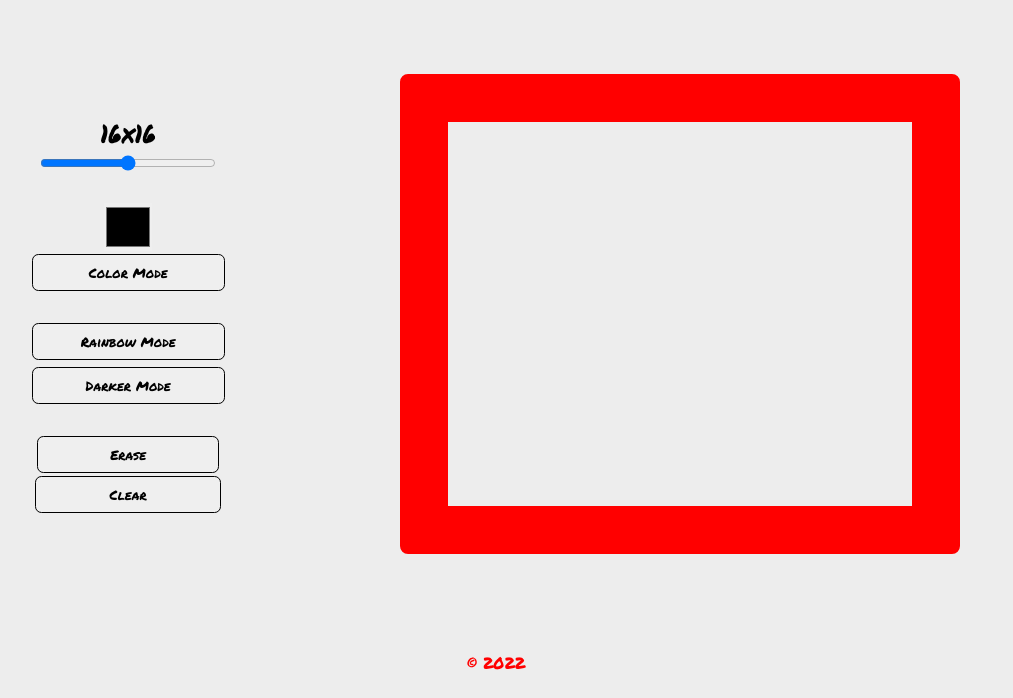
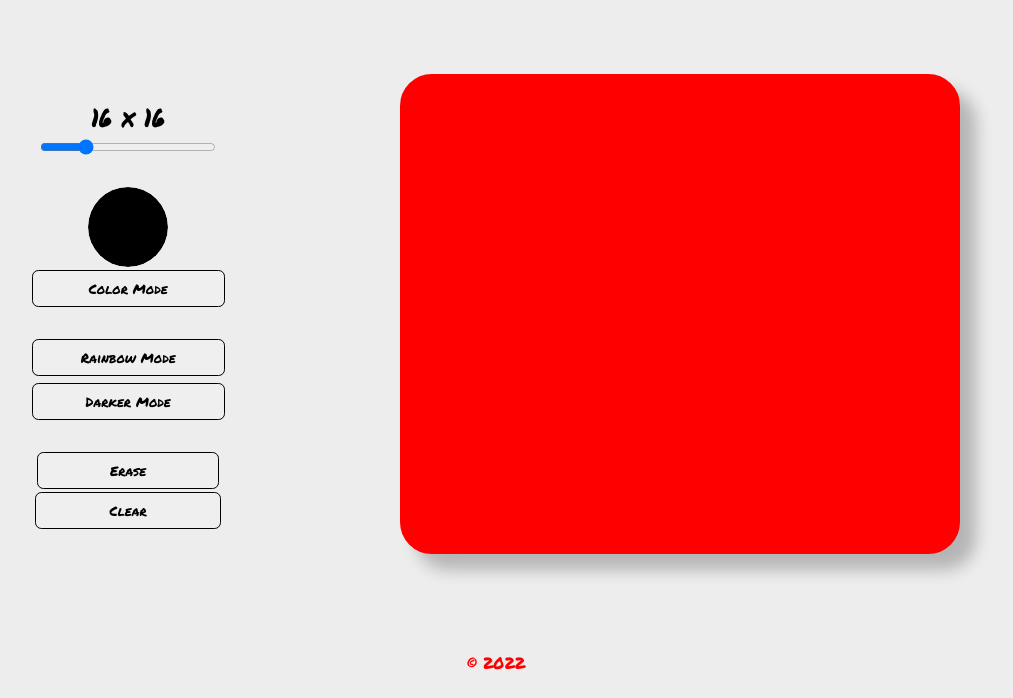
Before and after one commit to Ahmed-Mohadin/etch-a-sketch, a plain HTML site: page index.html in a window 1280 px wide. Shown: the part 102-800 px from the top of the page, without its empty margins (144-1157 px from the left). Drawn offline with Linux system fonts and the light colour scheme.

Commit message:
ui design

```diff
--- a/index.html
+++ b/index.html
@@ -16,22 +16,22 @@
 
         </div>
         <div class="controls">
-            <!-- <div class="grid-size"> -->
-                <p>16x16 </p>
-                <input type="range" minlength="16" maxlength="64">
-            <!-- </div> -->
-            <!-- <div class="pick-color"> -->
-                <input type="color">
-                <button type="button" class="color-mode">Color Mode</button>
-            <!-- </div> -->
-            <!-- <div class="random-color"> -->
-                <button type="button" class="rainbow-mode">Rainbow Mode</button>
-                <button type="button" class="darker-mode">Darker Mode</button>
-            <!-- </div> -->
-            <!-- <div class="erase-clear"> -->
-                <button type="button" class="erase">Erase</button>
-                <button type="button" class="clear">Clear</button>
-            <!-- </div> -->
+            <div class="grid-size">
+                <label for="input-range">16 x 16</label>
+                <input type="range" id="input-range" name="input-range" min="1" max="64" value="16">
+            </div>
+            <div class="pick-color">
+                <input type="color" id="input-color" name="input-color">
+                <button type="button" class="btn-color">Color Mode</button>
+            </div>
+            <div class="random-color">
+                <button type="button" class="btn-rainbow">Rainbow Mode</button>
+                <button type="button" class="btn-darker">Darker Mode</button>
+            </div>
+            <div class="erase-clear">
+                <button type="button" class="btn-erase">Erase</button>
+                <button type="button" class="btn-clear">Clear</button>
+            </div>
         </div>
     </main>
     <footer>
--- a/styles/style.css
+++ b/styles/style.css
@@ -44,19 +44,20 @@ main span{
 
 /* .display-grids */
 .display-grids{
-    border: solid 3rem #FF0000;
-    border-radius: 0.5rem;
+    background-color: #FF0000;
+    border: solid 2rem #FF0000;
+    border-radius: 2rem;
     width: 35rem;
     height: 30rem;
-    padding: 0.4rem;
+    display: grid;
+    box-shadow: rgba(0, 0, 0, 0.24) 1rem 1rem 1rem;
 }
-.display-grids div{
-    border: solid 1px rgb(214, 212, 209);
+.display-grids .user-div{
     background-color: rgb(247, 255, 251);
 }
-.display-divs div:hover{
+.display-grids .user-div:hover{
+    cursor: pointer;
     background-color: rgb(186, 217, 162) !important;
-    border-color: rgb(186, 217, 162) !important;
 }
 
 /* .controls */
@@ -66,44 +67,65 @@ main span{
     align-items: center;
     text-align: center;
 }
+.controls div{
+    display: flex;
+    flex-direction: column;
+    align-items: center;
+}
 
 .controls input[type="range"]{
     width: 11rem;
     cursor: grab;
     margin-top: 0.2rem;
+    outline: none;
 }
-.controls p{
+.controls label[for="input-range"]{
     font-size: 1.6em;
 }
 
-.controls input[type="color"]{
-    width: 3rem;
-    height: 3rem;
-    cursor: pointer;
+.controls input[type="color"] {
     border: none;
+    padding: 0;
+    border-radius: 50%;
+    width: 5rem;
+    height: 5rem;
     margin-top: 2rem;
     margin-bottom: 0.2rem;
 }
-.controls .color-mode{
+.controls input[type="color"]::-webkit-color-swatch {
+    border: none;
+    border-radius: 50%;
+    padding: 0;
+}
+.controls input[type="color"]::-webkit-color-swatch-wrapper {
+    border: none;
+    border-radius: 50%;
+    padding: 0;
+}
+.controls input[type="color"]:hover{
+    cursor: pointer;
+    box-shadow: rgba(0, 0, 0, 0.24) 0.4rem 0.4rem 0.4rem;
+}
+.controls .btn-color{
     padding: 0.5rem 3.5rem;
 }
 
-.controls .rainbow-mode{
+.controls .btn-rainbow{
     padding: 0.5rem 3rem;
     margin-top: 2rem;
     margin-bottom: 0.2rem;
 }
-.controls .darker-mode{
+.controls .btn-darker{
     padding: 0.5rem 3.3rem;
     margin-top: 0.2rem;
 }
 
-.controls .erase{
+.controls .btn-erase{
     padding: 0.5rem 4.5rem;
     margin-top: 2rem;
     margin-bottom: 0.2rem;
 }
-.controls .clear{
+.controls .btn-clear{
     padding: 0.5rem 4.6rem;
 }
 
@@ -114,9 +136,10 @@ main span{
     color:#000;
     text-align:center;
 }
-.controls button:hover{
+.controls button[type="button"]:hover{
     cursor: pointer;
     color:#000000;
+    box-shadow: rgba(0, 0, 0, 0.24) 0.4rem 0.4rem 0.4rem;
     border-color: transparent;
     background-color:#FFFFFF;
 }
```
